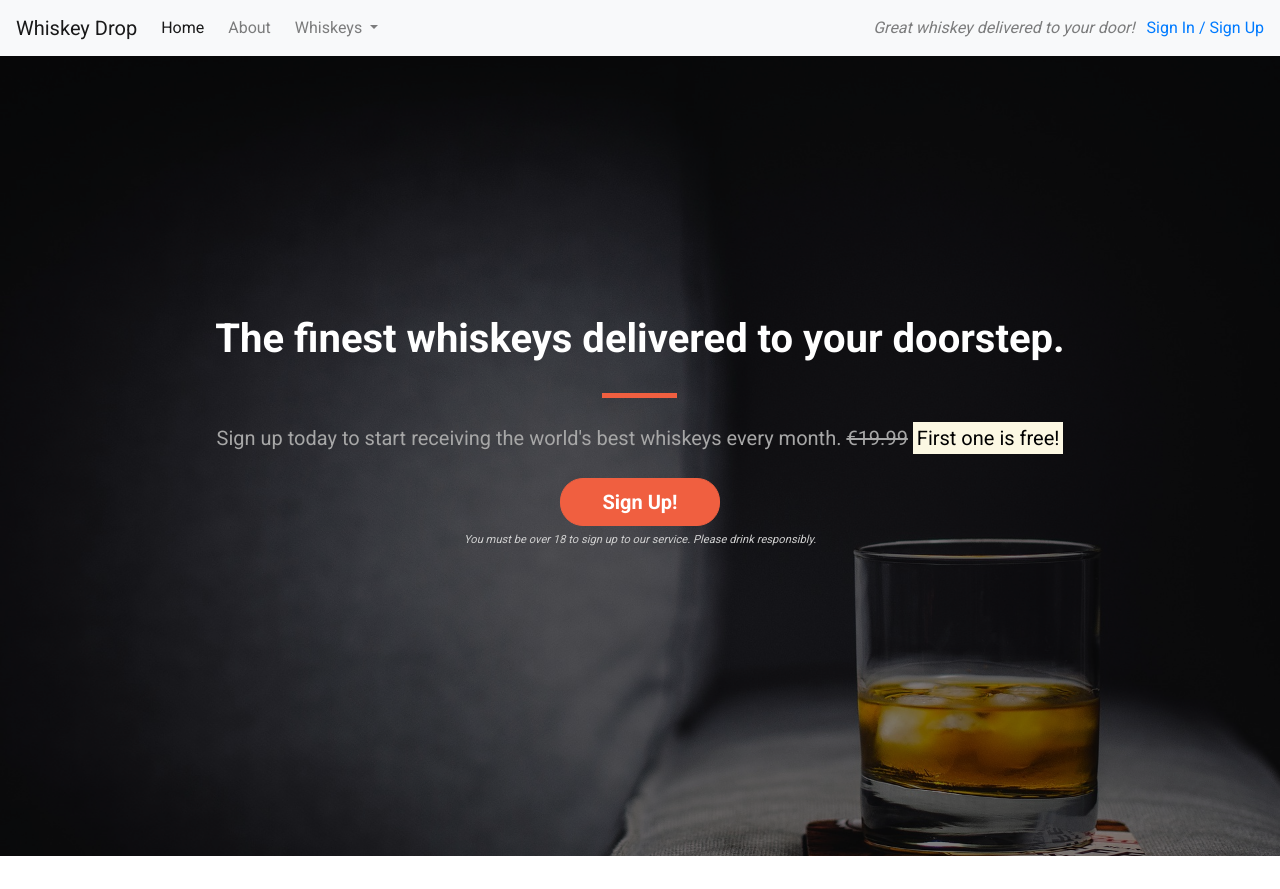
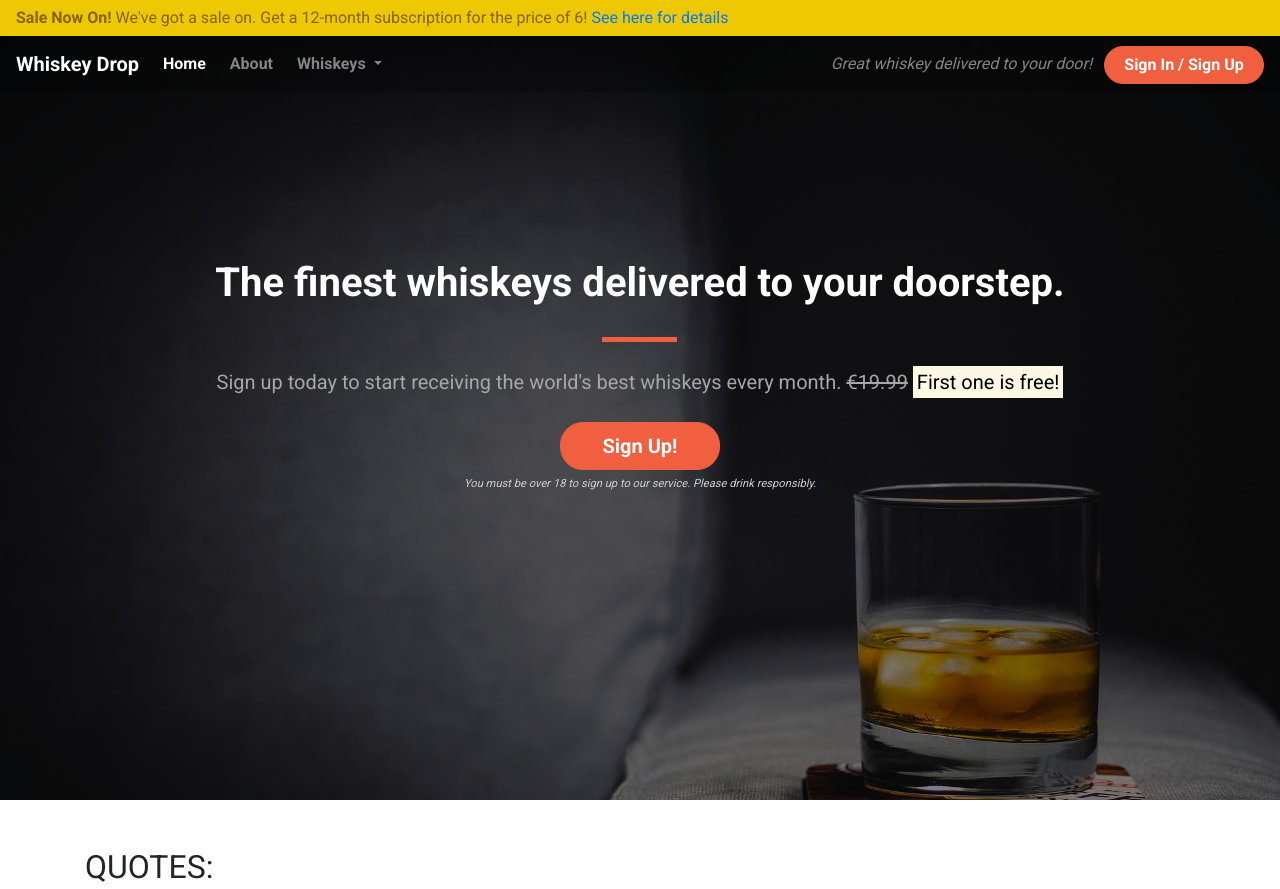
Before and after one commit to rowanam/bootstrap-site, a plain HTML site: page index.html in a window 1280 px wide. Shown: the top 889 px of the page. Drawn offline with nearby package versions, Linux system fonts and the light colour scheme.

Commit message:
Add custom styling to navbar and alert

```diff
--- a/css/style.css
+++ b/css/style.css
@@ -4,7 +4,18 @@ body {
     font-family: Roboto, sans-serif;
 }
 
-.alert-container {}
+.alert-container .col-12 {
+    padding-left: 0;
+    padding-right: 0;
+}
+
+.site-wide-alert {
+    border-radius: 0;
+    margin-bottom: 0;
+    padding: 5px 15px;
+    background-color: #eec802;
+    border-color: #eec802;
+}
 
 .callout-container {
     height: 100vh;
@@ -24,7 +35,7 @@ body {
     left: 0;
     height: 100%;
     width: 100%;
-    background-color: rgba(0,0,0,.5);
+    background-color: rgba(0, 0, 0, .5);
 }
 
 .quotes-container {}
@@ -45,6 +56,36 @@ body {
 
 .block-divider--short {
     width: 35px;
+}
+
+/* Navbar */
+
+.navalert-container {
+    position: absolute;
+    top: 0;
+    left: 0;
+    padding-left: 0;
+    padding-right: 0;
+    z-index: 1;
+}
+
+.navbar {
+    margin-bottom: 0;
+    border: 0;
+    width: 100%;
+    background-color: rgba(0, 0, 0, .25);
+}
+
+.navbar .navbar-toggler {
+    border: 0;
+}
+
+.navbar-brand {
+    font-weight: bold;
+}
+
+.navbar .navbar-nav a {
+    font-weight: bold;
 }
 
 /* Jumbotron */
--- a/index.html
+++ b/index.html
@@ -14,7 +14,19 @@
 </head>
 
 <body>
-    <nav class="navbar navbar-light bg-light navbar-expand-sm">
+    <div class="container-fluid navalert-container">
+        <div class="container-fluid alert-container">
+            <div class="row d-none d-sm-block">
+                <div class="col-12">
+                    <div class="site-wide-alert alert alert-warning">
+                        <strong>Sale Now On!</strong> We've got a sale on. Get a 12-month subscription for the price of
+                        6! <a href="">See here for details</a>
+                    </div>
+                </div>
+            </div>
+        </div>
+
+        <nav class="navbar navbar-dark navbar-expand-sm">
             <a href="/" class="navbar-brand">Whiskey Drop</a>
 
             <button class="navbar-toggler ml-auto" type="button" data-toggle="collapse" data-target="#navbarNavDropdown"
@@ -44,21 +56,10 @@
 
             <div class="d-none d-md-block">
                 <p class="navbar-text my-auto mr-2"><i>Great whiskey delivered to your door!</i></p>
-            <a href="/login">Sign In / Sign Up</a>
+                <a href="/login" class="btn btn--cta btn--red">Sign In / Sign Up</a>
             </div>
         </nav>
-
-    <!-- ALERT DIV - STYLE LATER -->
-    <!-- <div class="container alert-container">
-        <div class="row d-none d-sm-block">
-            <div class="col-12">
-                <div class="alert alert-warning">
-                    <strong>Sale Now On!</strong> We've got a sale on. Get a 12-month subscription for the price of 6!
-                    <a href="">See here for details!</a>
     </div>
-            </div>
-        </div>
-    </div> -->
 
     <div class="container-fluid callout-container">
         <!-- Callout -->
```
Lines whose indentation alone changed are shown as unchanged.
